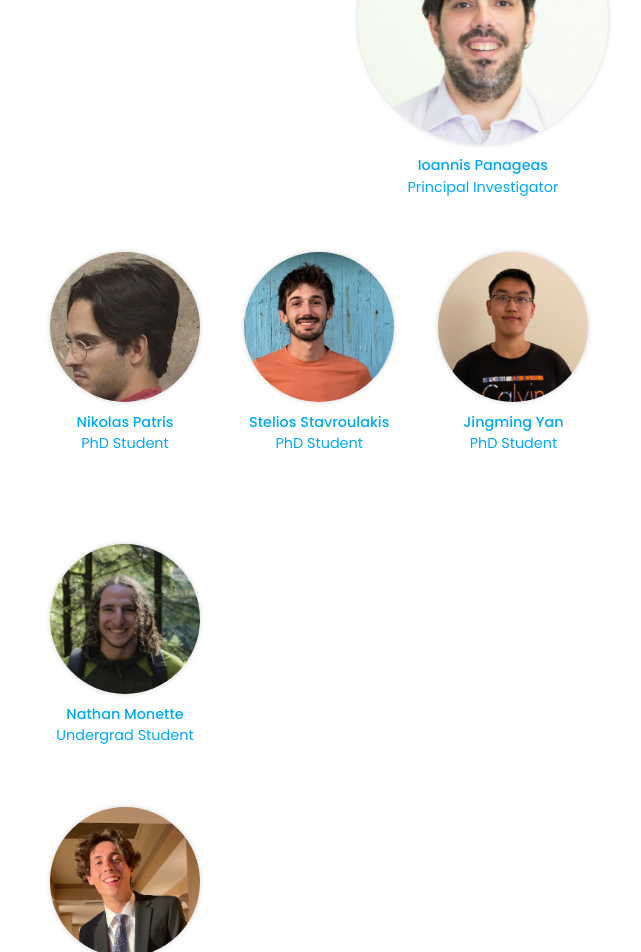
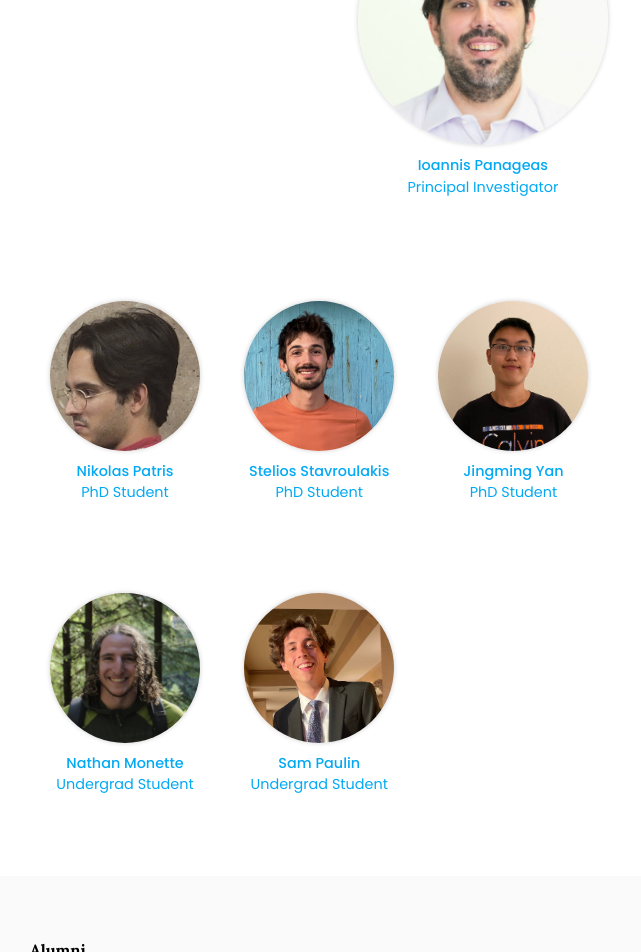
Before and after one commit to goallabuci/goallabuci.github.io, a Jekyll site: the page built from team/index.md, in a window 1280 px wide. Shown: the part 395-1347 px from the top of the page, without its empty margins (160-801 px from the left). Built offline with Jekyll 4.4.1, drawn with Linux system fonts in a browser that asks for light colours.

Commit message:
Update index.md

```diff
--- a/team/index.md
+++ b/team/index.md
@@ -22,6 +22,8 @@ nav:
       Principal Investigator
     </span></a>
 <br>
+&nbsp;&nbsp;&nbsp;&nbsp;&nbsp;&nbsp;&nbsp;&nbsp;&nbsp;&nbsp;&nbsp;&nbsp;&nbsp;&nbsp;&nbsp;&nbsp;&nbsp;&nbsp;&nbsp;&nbsp;&nbsp;&nbsp;&nbsp;&nbsp;&nbsp;&nbsp;&nbsp;&nbsp;&nbsp;&nbsp;&nbsp;&nbsp;&nbsp;&nbsp;&nbsp;&nbsp;
+
 <a href="https://npatris.github.io/" class="portrait" style="--width: 150px">
 <span class="portrait_image">
     <img
@@ -76,7 +78,6 @@ nav:
     </span><span class="portrait_description">
       Undergrad Student
     </span></a>
-
 <a href="" class="portrait" style="--width: 150px">
 <span class="portrait_image">
     <img
```
